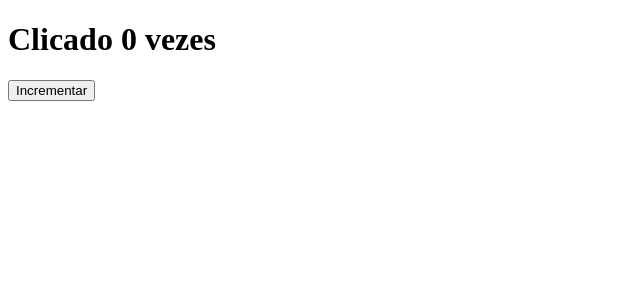
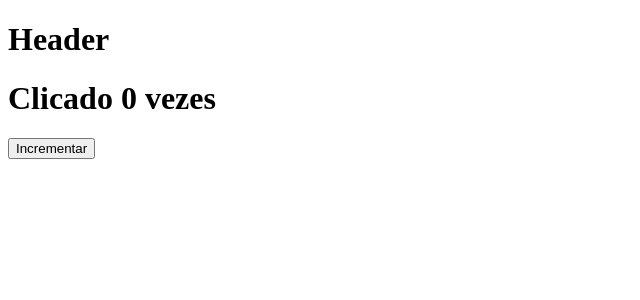
Before and after one commit to diegogit03/components-vuejs, a Vue app: page / in a window 1280 px wide. Shown: the top 300 px of the page, without its empty margins (0-640 px from the left). Built offline with nearby package versions, Linux system fonts and the light colour scheme.

Commit message:
names in components

```diff
--- a/public/index.html
+++ b/public/index.html
@@ -11,7 +11,9 @@
     <noscript>
       <strong>We're sorry but <%= htmlWebpackPlugin.options.title %> doesn't work properly without JavaScript enabled. Please enable it to continue.</strong>
     </noscript>
-    <div id="app"></div>
+    <div id="app">
+      <!-- <app-header/> -->
+    </div>
     <!-- built files will be auto injected -->
   </body>
 </html>
--- a/src/App.vue
+++ b/src/App.vue
@@ -1,13 +1,18 @@
 <template>
-  <app-contador/>
+  <div>
+    <app-header/>
+    <app-contador/>
+  </div>
 </template>
 
 <script>
-import AppContador from './AppContador.vue'
+import AppContador from './AppContador'
+import AppHeader from './AppHeader'
 
 export default {
   components: {
-    'app-contador': AppContador
+    'app-contador': AppContador,
+    AppHeader
   }
 }
 </script>
--- /dev/null
+++ b/src/AppHeader.vue
@@ -0,0 +1,3 @@
+<template>
+  <h1>Header</h1>
+</template>
--- a/src/main.js
+++ b/src/main.js
@@ -1,9 +1,9 @@
 import Vue from 'vue'
 
 import App from './App.vue'
-// import AppContador from './AppContador.vue'
+// import AppHeader from './AppHeader.vue'
 
-// Vue.component('app-contador', AppContador)
+// Vue.component('AppHeader', AppHeader)
 
 new Vue({
   render: h => h(App)
```
